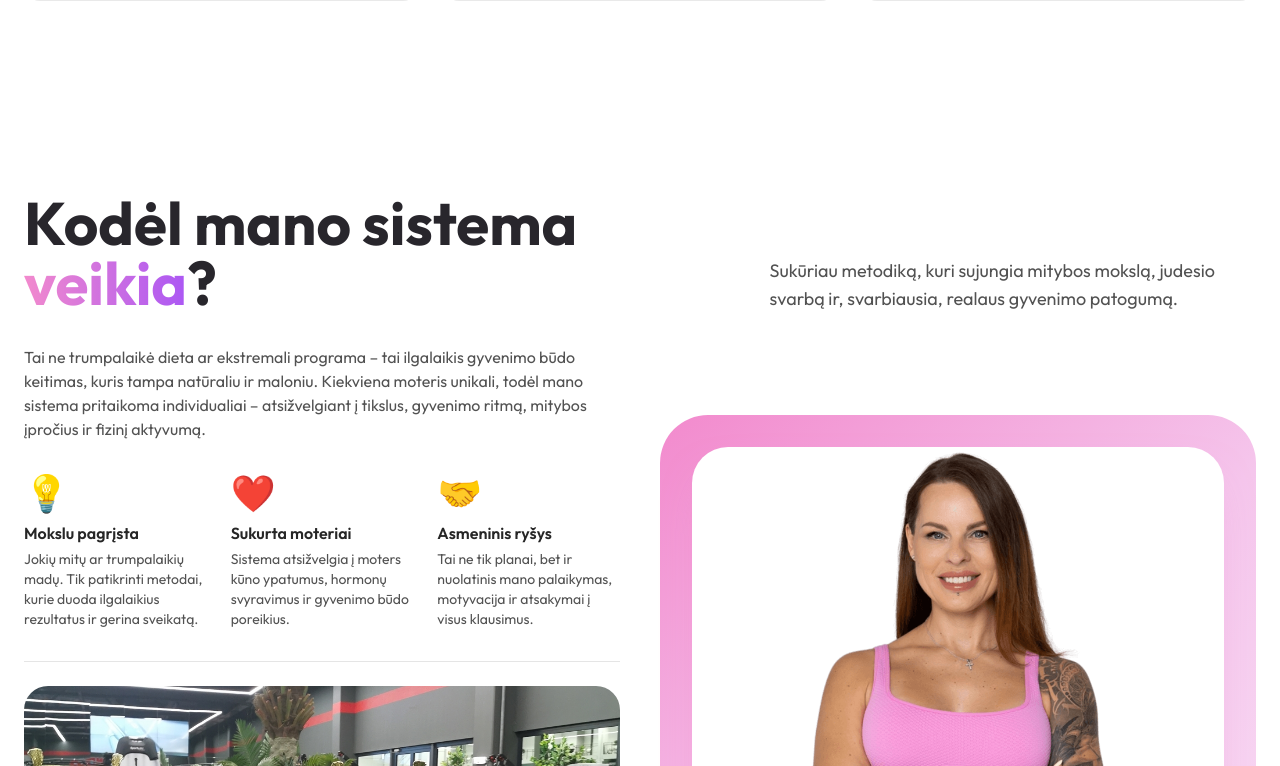
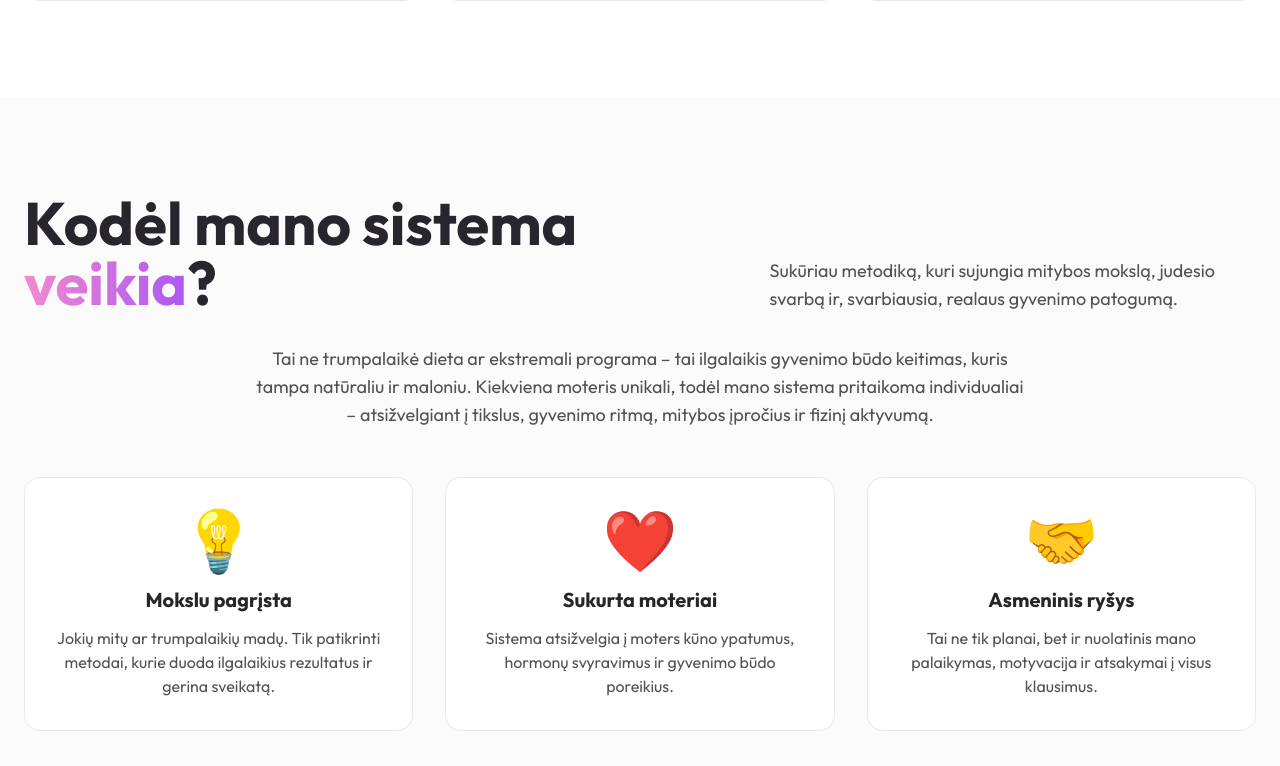
Before and after one commit to RimBin/renataladies, a Next.js app in the folder web/: page / in a window 1280 px wide. Shown: the part 5134-5900 px from the top of the page. Built offline with nearby package versions, Linux system fonts and the light colour scheme; no server answers.

Commit message:
refactor: split AboutAndWhy into two focused sections - WhyItWorks and AboutRenata

```diff
--- a/web/app/page.tsx
+++ b/web/app/page.tsx
@@ -2,13 +2,13 @@ import { GradientButton } from '@/components/ui/GradientButton'
 import Hero from '@/components/Hero'
 import StoriesSection from '@/components/home/StoriesSection'
 import ImageCarousel from '@/components/home/ImageCarousel'
-import AboutAndWhy from '@/components/home/AboutAndWhy'
+import AboutRenata from '@/components/home/AboutAndWhy'
+import WhyItWorks from '@/components/home/WhyItWorks'
 import ProblemSolution from '@/components/home/ProblemSolution'
 import HomeServicesSection from '@/components/home/HomeServicesSection'
 import HowItWorks from '@/components/home/HowItWorks'
 import FAQ from '@/components/FAQ'
 import FinalCTA from '@/components/home/FinalCTA'
-import Reveal from '@/components/ui/Reveal'
 import AvatarStack from '@/components/ui/AvatarStack'
 
 export default function Home() {
@@ -42,7 +42,9 @@ export default function Home() {
 
       <HowItWorks />
 
-      <AboutAndWhy />
+      <WhyItWorks />
+
+      <AboutRenata />
 
       <FAQ />
 
--- a/web/components/home/AboutAndWhy.tsx
+++ b/web/components/home/AboutAndWhy.tsx
@@ -10,25 +10,7 @@ const highlights = [
 	'15+ metų patirtis',
 ];
 
-const features = [
-	{
-		icon: "💡",
-		title: "Mokslu pagrįsta",
-		desc: "Jokių mitų ar trumpalaikių madų. Tik patikrinti metodai, kurie duoda ilgalaikius rezultatus ir gerina sveikatą.",
-	},
-	{
-		icon: "❤️",
-		title: "Sukurta moteriai",
-		desc: "Sistema atsižvelgia į moters kūno ypatumus, hormonų svyravimus ir gyvenimo būdo poreikius.",
-	},
-	{
-		icon: "🤝",
-		title: "Asmeninis ryšys",
-		desc: "Tai ne tik planai, bet ir nuolatinis mano palaikymas, motyvacija ir atsakymai į visus klausimus.",
-	},
-];
-
-export default function AboutAndWhy() {
+export default function AboutRenata() {
 	return (
 		<section id="apie-renata" className="bg-white">
 			<div className="rl-section">
@@ -36,40 +18,20 @@ export default function AboutAndWhy() {
 					<div className="rl-section-header">
 						<div>
 							<h2 className="text-4xl sm:text-5xl lg:text-6xl font-bold text-rlText leading-tight rl-section-title">
-								Kodėl mano sistema <br/><span className="gradient-text">veikia</span>?
+								Apie <span className="gradient-text">Renatą</span>
 							</h2>
 						</div>
 						<div>
 							<p className="rl-section-copy">
-								Sukūriau metodiką, kuri sujungia mitybos mokslą, judesio svarbą ir, svarbiausia, realaus gyvenimo patogumą.
+								15 metų patirtis, šimtai padėtų moterų ir įrodyta sistema, kuri veikia.
 							</p>
 						</div>
 					</div>
 				</Reveal>
 
-				<div className="grid lg:grid-cols-2 gap-10 items-center">
+				<div className="grid lg:grid-cols-2 gap-10 lg:gap-16 items-center">
 					<Reveal>
 						<div className="space-y-8">
-							<div>
-								<p className="text-base text-neutral-600 mb-8">
-									Tai ne trumpalaikė dieta ar ekstremali programa – tai ilgalaikis gyvenimo būdo keitimas, kuris tampa natūraliu ir maloniu.
-									Kiekviena moteris unikali, todėl mano sistema pritaikoma individualiai – atsižvelgiant į tikslus,
-									gyvenimo ritmą, mitybos įpročius ir fizinį aktyvumą.
-								</p>
-								<div className="grid grid-cols-1 sm:grid-cols-3 gap-6">
-									{features.map((f, i) => (
-										<Reveal key={i} delay={0.1 * (i + 1)}>
-											<div className="text-left">
-												<span className="text-4xl block mb-2">{f.icon}</span>
-												<h4 className="font-semibold text-base text-neutral-800 mb-1">{f.title}</h4>
-												<p className="text-neutral-600 text-sm">{f.desc}</p>
-											</div>
-										</Reveal>
-									))}
-								</div>
-							</div>
-
-							<div className="pt-6 border-t border-neutral-200">
 							<div className="mb-8">
 								<div className="relative w-full h-64 overflow-hidden rounded-3xl">
 									<Image
@@ -80,7 +42,7 @@ export default function AboutAndWhy() {
 									/>
 								</div>
 							</div>
-								<ul className="space-y-3 mb-6">
+							<ul className="space-y-3 mb-8">
 								{highlights.map((item) => (
 									<li key={item} className="flex items-start gap-3 text-neutral-700 text-sm sm:text-base">
 										<span className="mt-0.5 inline-flex h-5 w-5 flex-shrink-0 items-center justify-center rounded-full bg-emerald-100 text-emerald-600">
@@ -107,7 +69,6 @@ export default function AboutAndWhy() {
 								Daugiau apie mane
 							</GradientButton>
 						</div>
-						</div>
 					</Reveal>
 
 					<Reveal delay={0.2}>
--- /dev/null
+++ b/web/components/home/WhyItWorks.tsx
@@ -0,0 +1,62 @@
+import Reveal from '../ui/Reveal';
+
+const features = [
+	{
+		icon: "💡",
+		title: "Mokslu pagrįsta",
+		desc: "Jokių mitų ar trumpalaikių madų. Tik patikrinti metodai, kurie duoda ilgalaikius rezultatus ir gerina sveikatą.",
+	},
+	{
+		icon: "❤️",
+		title: "Sukurta moteriai",
+		desc: "Sistema atsižvelgia į moters kūno ypatumus, hormonų svyravimus ir gyvenimo būdo poreikius.",
+	},
+	{
+		icon: "🤝",
+		title: "Asmeninis ryšys",
+		desc: "Tai ne tik planai, bet ir nuolatinis mano palaikymas, motyvacija ir atsakymai į visus klausimus.",
+	},
+];
+
+export default function WhyItWorks() {
+	return (
+		<section className="bg-neutral-50/70">
+			<div className="rl-section">
+				<Reveal>
+					<div className="rl-section-header">
+						<div>
+							<h2 className="text-4xl sm:text-5xl lg:text-6xl font-bold text-rlText leading-tight rl-section-title">
+								Kodėl mano sistema <span className="gradient-text">veikia</span>?
+							</h2>
+						</div>
+						<div>
+							<p className="rl-section-copy">
+								Sukūriau metodiką, kuri sujungia mitybos mokslą, judesio svarbą ir, svarbiausia, realaus gyvenimo patogumą.
+							</p>
+						</div>
+					</div>
+				</Reveal>
+
+				<div className="mb-12">
+					<p className="text-lg text-neutral-600 text-center max-w-3xl mx-auto">
+						Tai ne trumpalaikė dieta ar ekstremali programa – tai ilgalaikis gyvenimo būdo keitimas, kuris tampa natūraliu ir maloniu.
+						Kiekviena moteris unikali, todėl mano sistema pritaikoma individualiai – atsižvelgiant į tikslus,
+						gyvenimo ritmą, mitybos įpročius ir fizinį aktyvumą.
+					</p>
+				</div>
+
+				<div className="grid grid-cols-1 md:grid-cols-3 gap-6 lg:gap-8">
+					{features.map((f, i) => (
+						<Reveal key={i} delay={0.1 * (i + 1)}>
+							<div className="p-8 rounded-2xl border border-neutral-200/80 bg-white h-full flex flex-col items-center text-center hover:border-neutral-300 transition-colors">
+								<span className="text-6xl block mb-4">{f.icon}</span>
+								<h3 className="font-bold text-xl text-neutral-800 mb-3">{f.title}</h3>
+								<p className="text-neutral-600 text-base">{f.desc}</p>
+							</div>
+						</Reveal>
+					))}
+				</div>
+			</div>
+		</section>
+	);
+}
```
Lines whose indentation alone changed are shown as unchanged.
